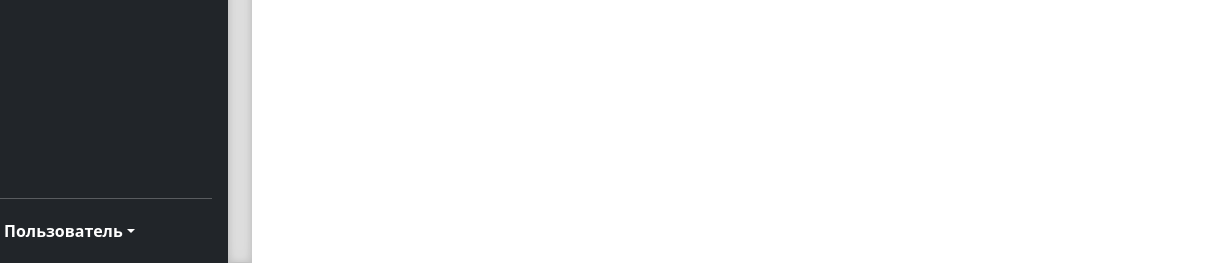
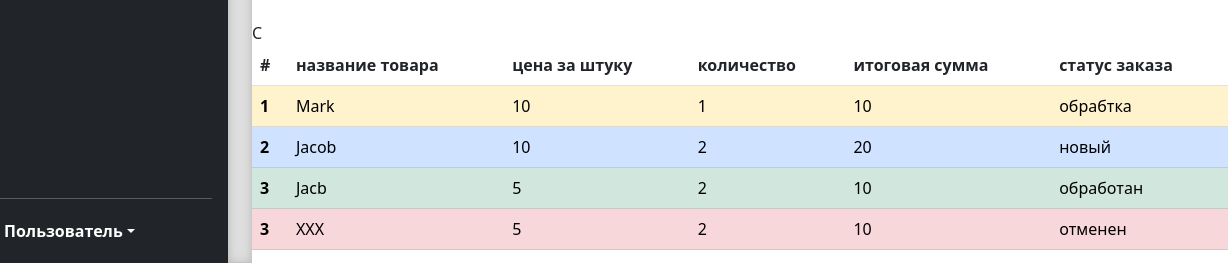
Before and after one commit to dem053/houm_work_19_1, a plain HTML site: page Index.html in a window 1280 px wide. Shown: the part 537-800 px from the top of the page, 52-1280 px from the left. Drawn offline with nearby package versions, Linux system fonts and the light colour scheme.

Commit message:
fix Index.html

```diff
--- a/Index.html
+++ b/Index.html
@@ -297,7 +297,7 @@
     <div id="emailHelp" class="form-text">We'll never share your email with anyone else.</div>
                 </div>
                 <button type="submit" class="btn btn-primary">Отправить</button>
-    </div>
+        </div>
 </div>
       <div class="card">
   <div class="card-header">
@@ -340,7 +340,55 @@
 
     </div>
 </div>
+
+<table class="table">
+  <thead>
+    <tr>
+      <th scope="col">#</th>
+      <th scope="col">название товара</th>
+      <th scope="col">цена за штуку</th>
+      <th scope="col">количество</th>
+      <th scope="col">итоговая сумма</th>
+      <th scope="col">статус заказа</th>
+    </tr>
+  </thead>
+  <tbody>
+    <tr class="table-warning">
+      <th scope="row">1</th>
+      <td>Mark</td>
+      <td>10</td>
+      <td>1</td>
+      <td>10</td>
+      <td>обрабтка</td>
+    </tr>
+    <tr class="table-primary">С
+      <th scope="row">2</th>
+      <td>Jacob</td>
+      <td>10</td>
+      <td>2</td>
+      <td>20</td>
+      <td>новый</td>
+    </tr>
+    <tr class="table-success">
+      <th scope="row">3</th>
+      <td>Jaсb</td>
+      <td>5</td>
+      <td>2</td>
+      <td>10</td>
+      <td>обработан</td>
+    </tr>
+    <tr class="table-danger">
+      <th scope="row">3</th>
+      <td>XXX</td>
+      <td>5</td>
+      <td>2</td>
+      <td>10</td>
+      <td>отменен</td>
+    </tr>
+  </tbody>
+</table>
 </main>
+
 <script src="https://cdn.jsdelivr.net/npm/bootstrap@5.3.0/dist/js/bootstrap.bundle.min.js"
         integrity="sha384-geWF76RCwLtnZ8qwWowPQNguL3RmwHVBC9FhGdlKrxdiJJigb/j/68SIy3Te4Bkz"
         crossorigin="anonymous"></script>
```
